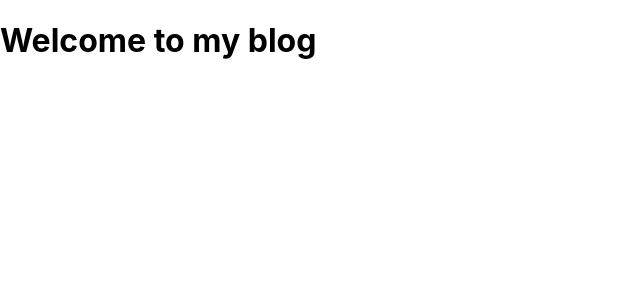
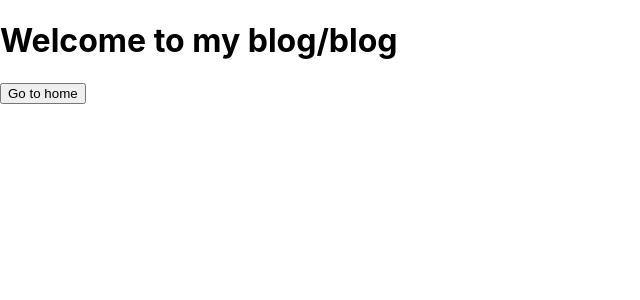
Before and after one commit to Sashankr/Next-JS-Demo, a Next.js app: page /blog in a window 1280 px wide. Shown: the top 300 px of the page, without its empty margins (0-640 px from the left). Built offline with nearby package versions, Linux system fonts and the light colour scheme.

Commit message:
useRouter

```diff
--- a/pages/blog/[blogId].tsx
+++ b/pages/blog/[blogId].tsx
@@ -1,4 +1,9 @@
+import { useRouter } from "next/router"
+
+
 export default function IndividualBlog(){
+
+
     return (
         <h1>These are individual blogs</h1>
     )
--- a/pages/blog/index.tsx
+++ b/pages/blog/index.tsx
@@ -1,5 +1,15 @@
-export default function Blog(){
-    return(
-        <h1>Welcome to my blog</h1>
-    )
+import { useRouter } from "next/router";
+
+export default function Blog() {
+  const router = useRouter();
+  const navigateHome = () =>{
+      router.replace('/')
+  }
+
+  return (
+    <>
+      <h1>Welcome to my blog{router.asPath}</h1>
+      <button onClick={navigateHome}>Go to home</button>
+    </>
+  );
 }
```
